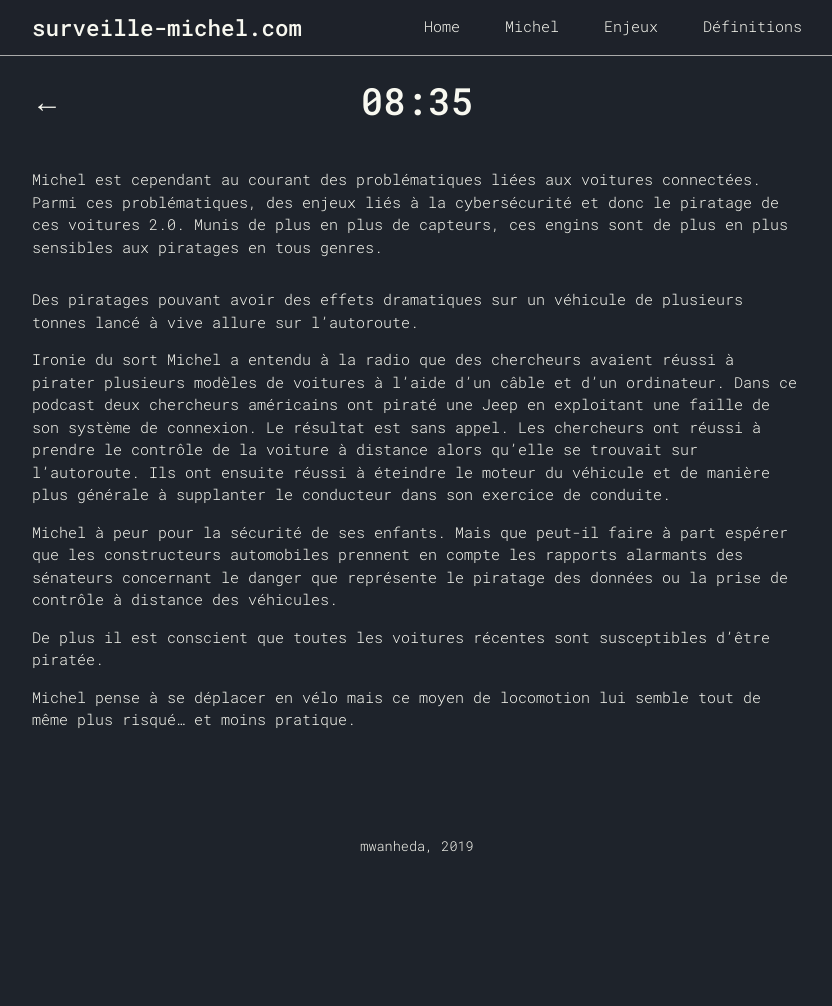
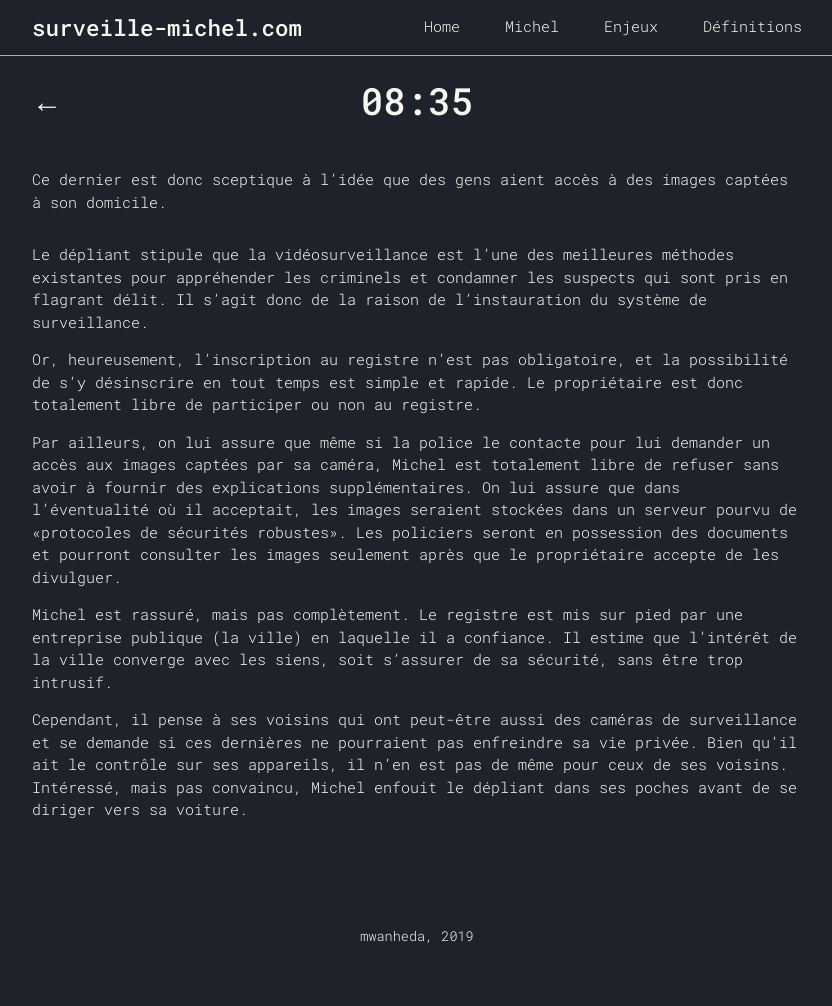
Before and after one commit to mwanheda/michel, a Jekyll site: the page built from _steps/0835.md, in a window 1280 px wide. Shown: the whole page, without its empty margins (223-1055 px from the left). Built offline with Jekyll 4.4.1, drawn with Linux system fonts in a browser that asks for light colours; before the commit the page ends 916 px from its top, so only the background shows below that.

Commit message:
Update 0835.md

```diff
--- a/_steps/0835.md
+++ b/_steps/0835.md
@@ -2,27 +2,19 @@
 layout: step
 time: '08:35'
 description: >
-  Michel aime la nature, l’écologie est un sujet qui lui tient à coeur. C’est
-  donc dans sa Tesla modèle S que Michel s'apprête à emmener ses enfants à
-  l’école.
-  Michel ne reviendrait pour rien au monde à son ancienne voiture à explosion.
-  Il se rappelle encore du jour ou sa Tesla s’était livrée elle même devant son
-  domicile. Une prouesse technologique qui implique une hyperconnectivité… une
-  cyberdépendance.
-  Cette voiture est pour ce dernier le parfait compromis entre un véhicule
-  respectueux de l’environnement, performant et sécuritaire.
+  En sortant de chez lui, prêt à accompagner les enfants à l’école, Michel jette un coup d'oeil à sa boite postale et y trouve un dépliant de la municipalité lui indiquant qu’un nouveau registre de caméra de surveillance sera mis sur pied dans sa ville.  Ce registre comprend les noms et les adresses des citoyens souhaitant être rejoints par la police, dans l’éventualité ou leurs systèmes de vidéosurveillance aurait pu capter des images de criminels en flagrant délit.  Michel, étant un homme soucieux de sa sécurité et de celle de sa famille, possède lui-même une caméra de surveillance au-dessus de sa porte d’entrée.
 issues: ['social']
 permalink: /0835
 ---
 
-Michel est cependant au courant des problématiques liées aux voitures connectées. Parmi ces problématiques, des enjeux liés à la cybersécurité et donc le piratage de ces voitures 2.0. Munis de plus en plus de capteurs, ces engins sont de plus en plus sensibles aux piratages en tous genres.
+Ce dernier est donc sceptique à l’idée que des gens aient accès à des images captées à son domicile.
 
-Des piratages pouvant avoir des effets dramatiques sur un véhicule de plusieurs tonnes lancé à vive allure sur l’autoroute.
+Le dépliant stipule que la vidéosurveillance est l’une des meilleures méthodes existantes pour appréhender les criminels et condamner les suspects qui sont pris en flagrant délit. Il s’agit donc de la raison de l’instauration du système de surveillance.
 
-Ironie du sort Michel a entendu à la radio que des chercheurs avaient réussi à pirater plusieurs modèles de voitures à l’aide d’un câble et d’un ordinateur.  Dans ce podcast deux chercheurs américains ont piraté une Jeep en exploitant une faille de son système de connexion. Le résultat est sans appel. Les chercheurs ont réussi à prendre le contrôle de la voiture à distance alors qu’elle se trouvait sur l’autoroute. Ils ont ensuite réussi à éteindre le moteur du véhicule et de manière plus générale à supplanter le conducteur dans son exercice de conduite.
+Or, heureusement, l’inscription au registre n’est pas obligatoire, et la possibilité de s’y désinscrire en tout temps est simple et rapide. Le propriétaire est donc totalement libre de participer ou non au registre.
 
-Michel à peur pour la sécurité de ses enfants. Mais que peut-il faire à part espérer que les constructeurs automobiles prennent en compte les rapports alarmants des sénateurs concernant le danger que représente le piratage des données ou la prise de contrôle à distance des véhicules.
+Par ailleurs, on lui assure que même si la police le contacte pour lui demander un accès aux images captées par sa caméra, Michel est totalement libre de refuser sans avoir à fournir des explications supplémentaires. On lui assure que dans l'éventualité où il acceptait, les images seraient stockées dans un serveur pourvu de «protocoles de sécurités robustes». Les policiers seront en possession des documents et pourront consulter les images seulement après que le propriétaire accepte de les divulguer.
 
-De plus il est conscient que toutes les voitures récentes sont susceptibles d’être piratée.
+Michel est rassuré, mais pas complètement. Le registre est mis sur pied par une entreprise publique (la ville) en laquelle il a confiance. Il estime que l'intérêt de la ville converge avec les siens, soit s'assurer de sa sécurité, sans être trop intrusif.
 
-Michel pense à se déplacer en vélo mais ce moyen de locomotion lui semble tout de même plus risqué… et moins pratique.
+Cependant, il pense à ses voisins qui ont peut-être aussi des caméras de surveillance et se demande si ces dernières ne pourraient pas enfreindre sa vie privée. Bien qu’il ait le contrôle sur ses appareils, il n'en est pas de même pour ceux de ses voisins. Intéressé, mais pas convaincu, Michel enfouit le dépliant dans ses poches avant de se diriger vers sa voiture.
```
